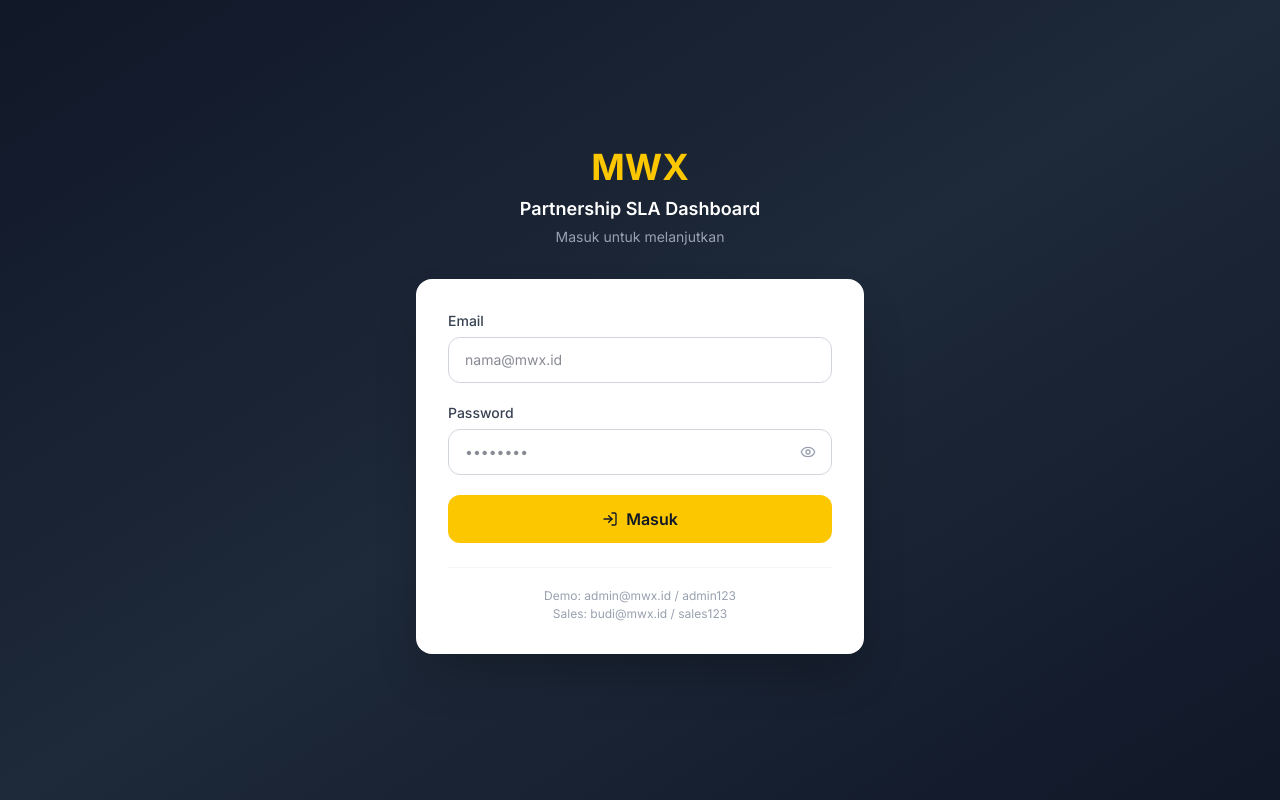
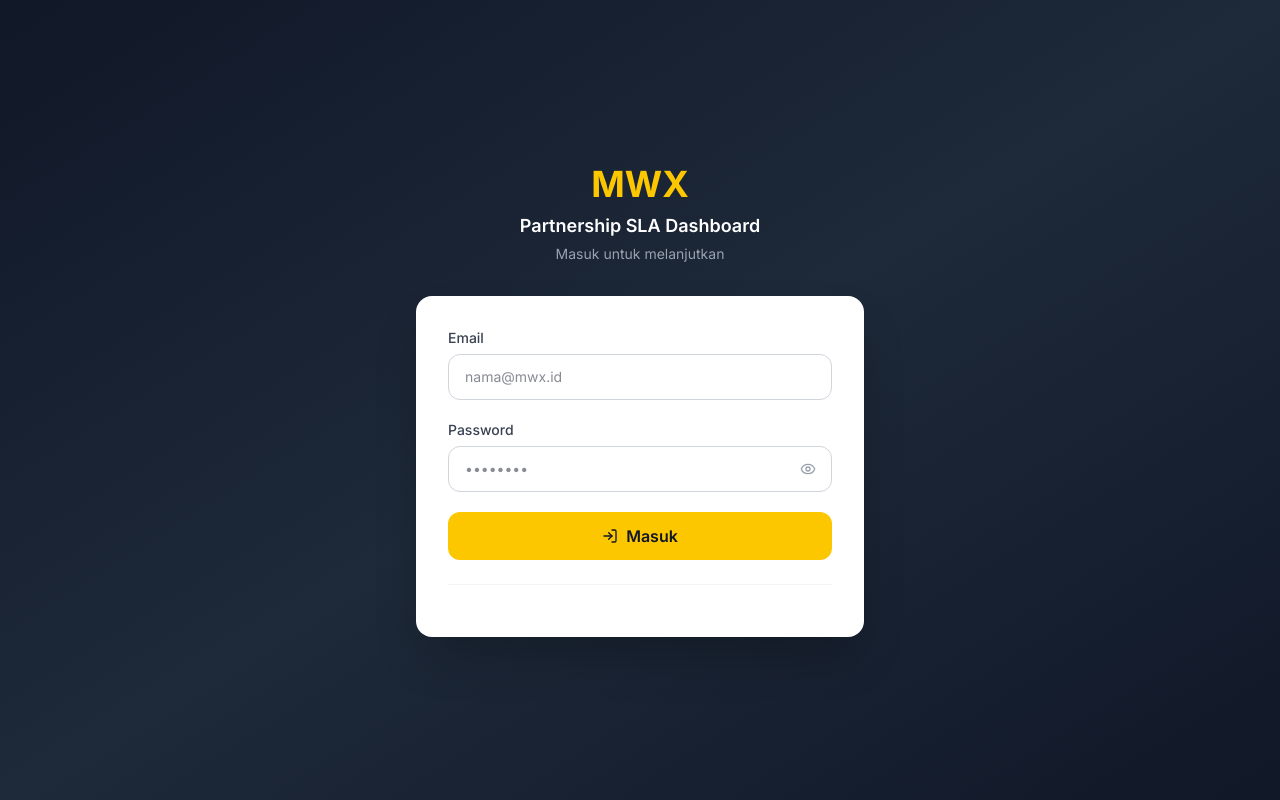
Before and after one commit to hnif85/sla-dashboard, a Next.js app: page /login in a window 1280 px wide. Built offline with nearby package versions, Linux system fonts and the light colour scheme; no server answers.

Commit message:
update login page

```diff
--- a/src/app/login/page.tsx
+++ b/src/app/login/page.tsx
@@ -95,8 +95,7 @@ export default function LoginPage() {
           </form>
 
           <div className="mt-6 pt-5 border-t border-gray-100 text-center text-xs text-gray-400">
-            <div>Demo: admin@mwx.id / admin123</div>
-            <div className="mt-0.5">Sales: budi@mwx.id / sales123</div>
+
           </div>
         </div>
       </div>
```
